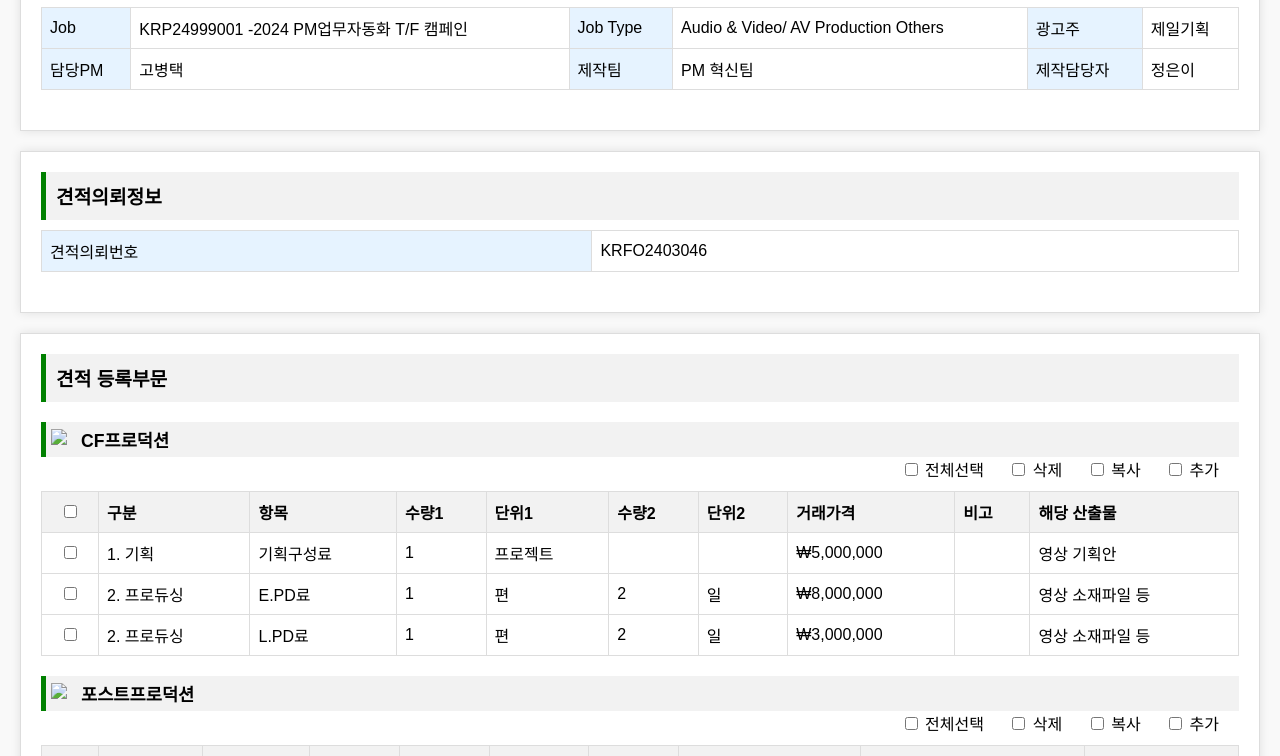
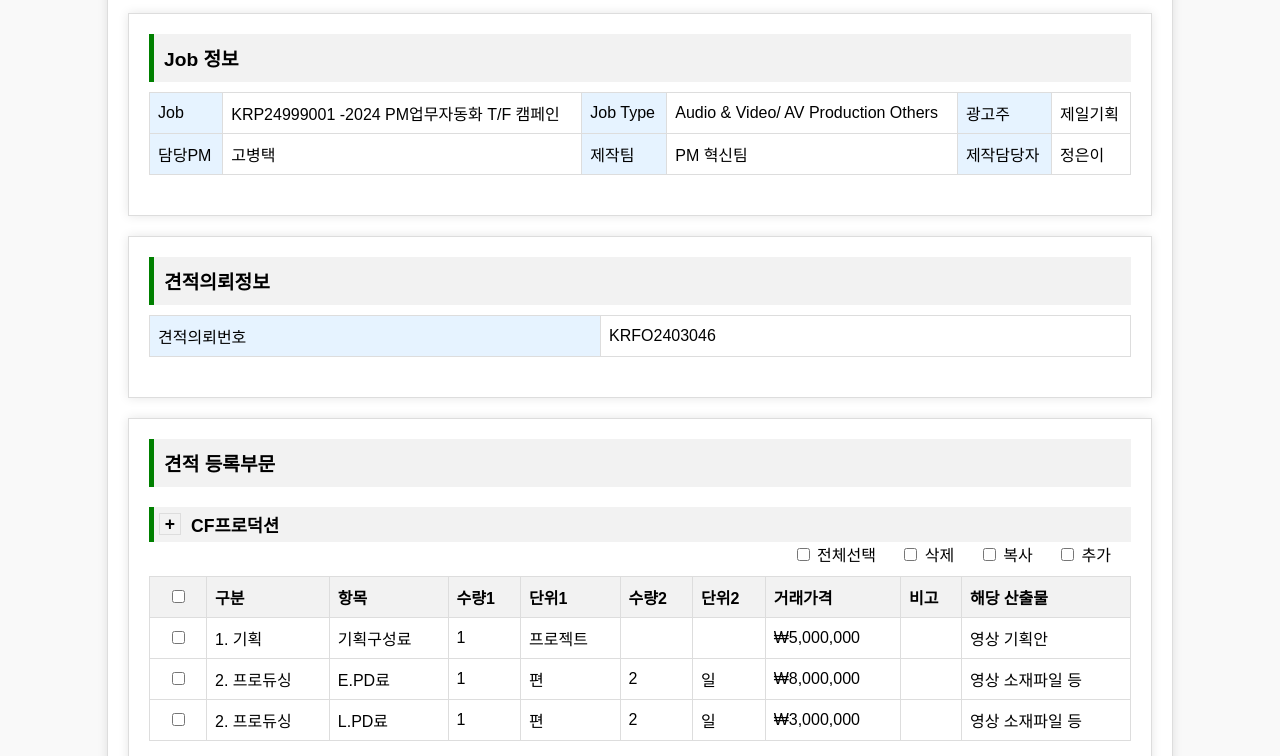
Before and after one commit to ingskim/PMAuto, a plain HTML site: page index.html in a window 1280 px wide. Shown: the part 173-929 px from the top of the page. Drawn offline with Linux system fonts and the light colour scheme.

Commit message:
index.html

```diff
--- a/index.html
+++ b/index.html
@@ -3,12 +3,24 @@
 <head>
     <meta charset="UTF-8">
     <meta name="viewport" content="width=device-width, initial-scale=1.0">
-    <title>견적등록/수정</title>
+    <title>견적등록/수정 팝업</title>
     <style>
         body {
             font-family: Arial, sans-serif;
-            margin: 20px;
             background-color: #f9f9f9;
+            margin: 0;
+            padding: 0;
+            overflow: hidden;
+        }
+        .popup-container {
+            width: 80%;
+            height: 80%;
+            margin: 5% auto;
+            background-color: #fff;
+            border: 1px solid #ddd;
+            box-shadow: 0 0 10px rgba(0, 0, 0, 0.1);
+            padding: 20px;
+            overflow-y: auto;
         }
         h1 {
             color: #333;
@@ -40,8 +52,14 @@
             display: flex;
             align-items: center;
         }
-        .subsection-title img {
+        .subsection-title .plus-icon {
+            display: inline-block;
+            width: 20px;
+            height: 20px;
+            border: 1px solid #ddd;
+            text-align: center;
             margin-right: 10px;
+            line-height: 20px;
         }
         table {
             width: 100%;
@@ -74,6 +92,7 @@
 </head>
 <body>
 
+    <div class="popup-container">
         <h1>견적등록/수정</h1>
 
         <div class="section">
@@ -112,7 +131,7 @@
             <div class="section-title">견적 등록부문</div>
 
             <div class="subsection-title">
-            <img src="/mnt/data/plus.jpg" alt="+" width="20" height="20">
+                <div class="plus-icon">+</div>
                 CF프로덕션
             </div>
             <div class="controls">
@@ -173,7 +192,7 @@
             </table>
 
             <div class="subsection-title">
-            <img src="/mnt/data/plus.jpg" alt="+" width="20" height="20">
+                <div class="plus-icon">+</div>
                 포스트프로덕션
             </div>
             <div class="controls">
@@ -227,12 +246,3 @@
                     <td>Time</td>
                     <td>15, 30</td>
                     <td>초</td>
-                <td>₩20,000,000</td>
-                <td>모델링 등</td>
-                <td>영상 데이터</td>
-            </tr>
-        </table>
-    </div>
-
-</body>
-</html>
```
Lines whose indentation alone changed are shown as unchanged.
